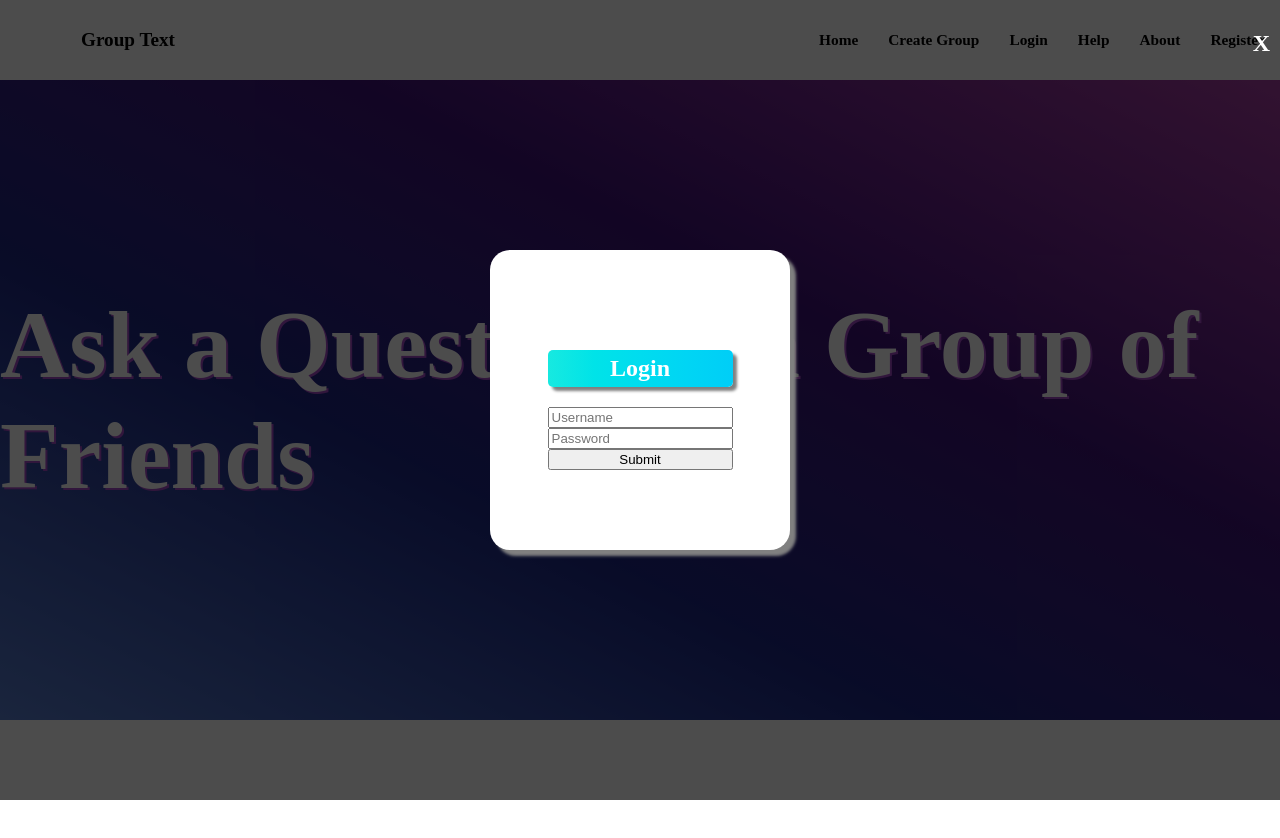
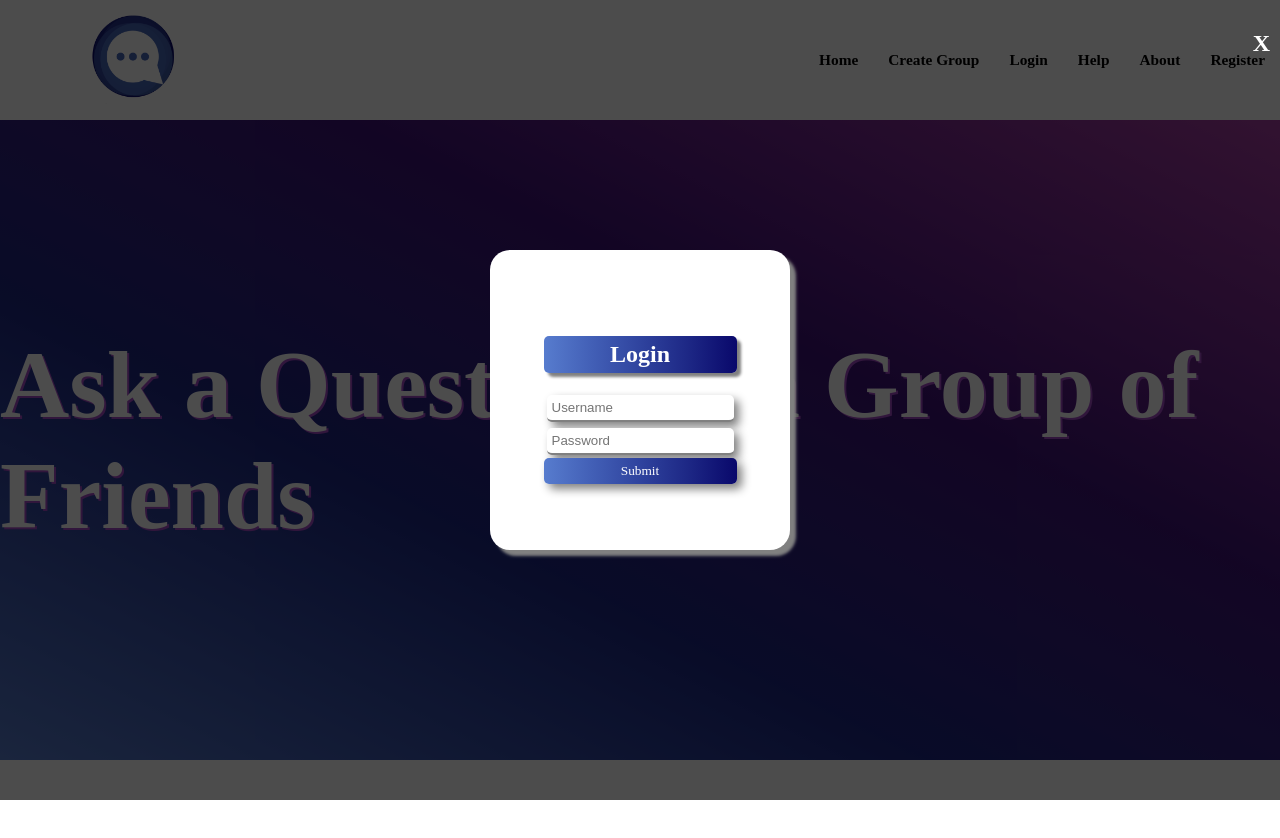
Before and after one commit to lucvankerkvoort/GroupTextPWA, a React (Create React App) app: page /#/ in a window 1280 px wide. Both pictures are taken after a click on the element "Login". Before the commit the page ends 800 px from the top, so only its background shows below. Built offline with nearby package versions, Linux system fonts and the light colour scheme; a web font is replaced by a local one.

Commit message:
changed the logo to have no text, changed the global colors and highlight to match new design.. designed the modals form

```diff
--- a/src/components/Navbar/navbar.js
+++ b/src/components/Navbar/navbar.js
@@ -3,6 +3,7 @@ import { navbarItems } from "./navbar-items";
 import { Link } from "react-router-dom";
 import { useContext } from "react";
 import { store } from "../../services/Store";
+import Images from "../../images/Images";
 
 const Navbar = ({ showElement }) => {
   const userData = useContext(store);
@@ -16,7 +17,13 @@ const Navbar = ({ showElement }) => {
     <div className="navbar">
       <div className="logo">
         <Link to="/" style={{ textDecoration: "none", color: "black" }}>
-          <p>Group Text</p>
+          <div
+            id="logo"
+            style={{
+              background: `url(${Images.Logo_no_text})`,
+              backgroundSize: "cover",
+            }}
+          />
         </Link>
       </div>
       <div className="navbar-items">
--- /dev/null
+++ b/src/images/Images.js
@@ -0,0 +1,6 @@
+import Logo from "./logo.png";
+import Logo_no_text from "./logo_no_text.png";
+export default {
+  Logo,
+  Logo_no_text,
+};
--- a/src/styles/components/_CreateAGroup.scss
+++ b/src/styles/components/_CreateAGroup.scss
@@ -7,6 +7,7 @@
   .addGroup {
     position: absolute;
     left: 5px;
+    top: 100px !important;
     color: white;
     background-image: linear-gradient(
       to right,
--- a/src/styles/components/_Modal.scss
+++ b/src/styles/components/_Modal.scss
@@ -37,6 +37,27 @@
       display: flex;
       flex-direction: column;
     }
+    input {
+      border: none;
+      border-bottom: 2px solid gray;
+      box-shadow: 5px 5px 10px gray;
+      margin: 3px;
+      border-radius: 5px;
+      padding: 5px;
+    }
+    button {
+      background: $highlight;
+      border: none;
+      padding: 5px;
+      border-radius: 5px;
+      color: white;
+      cursor: pointer;
+      font-family: "Montserrat";
+      box-shadow: 5px 5px 10px gray;
+    }
+    button:active {
+      box-shadow: none;
+    }
     h2 {
       background: $highlight;
       width: 100%;
--- a/src/styles/components/_Navbar.scss
+++ b/src/styles/components/_Navbar.scss
@@ -1,7 +1,7 @@
 .navbar {
   display: flex;
   justify-content: center;
-  height: 10vh;
+  height: 15vh;
   width: 100%;
   font-family: "Montserrat";
   font-weight: 800;
@@ -63,6 +63,10 @@
       width: 20%;
       justify-content: center;
       align-items: center;
+      #logo {
+        height: 100px;
+        width: 100px;
+      }
       p {
         font-size: 1.2em;
         color: black;
--- a/src/styles/global/_Color.scss
+++ b/src/styles/global/_Color.scss
@@ -8,11 +8,11 @@ $aqua: #17e9e0;
 
 $highlight: linear-gradient(
   to right,
-  #17e9e0,
-  #00e3e8,
-  #00dcef,
-  #00d5f4,
-  #00cef7
+  #577cce,
+  #425fb6,
+  #2f439e,
+  #1d2785,
+  #09086b
 );
 
 /* latin */
```
Also changed, not shown: src/images/logo_no_text.png (added).
